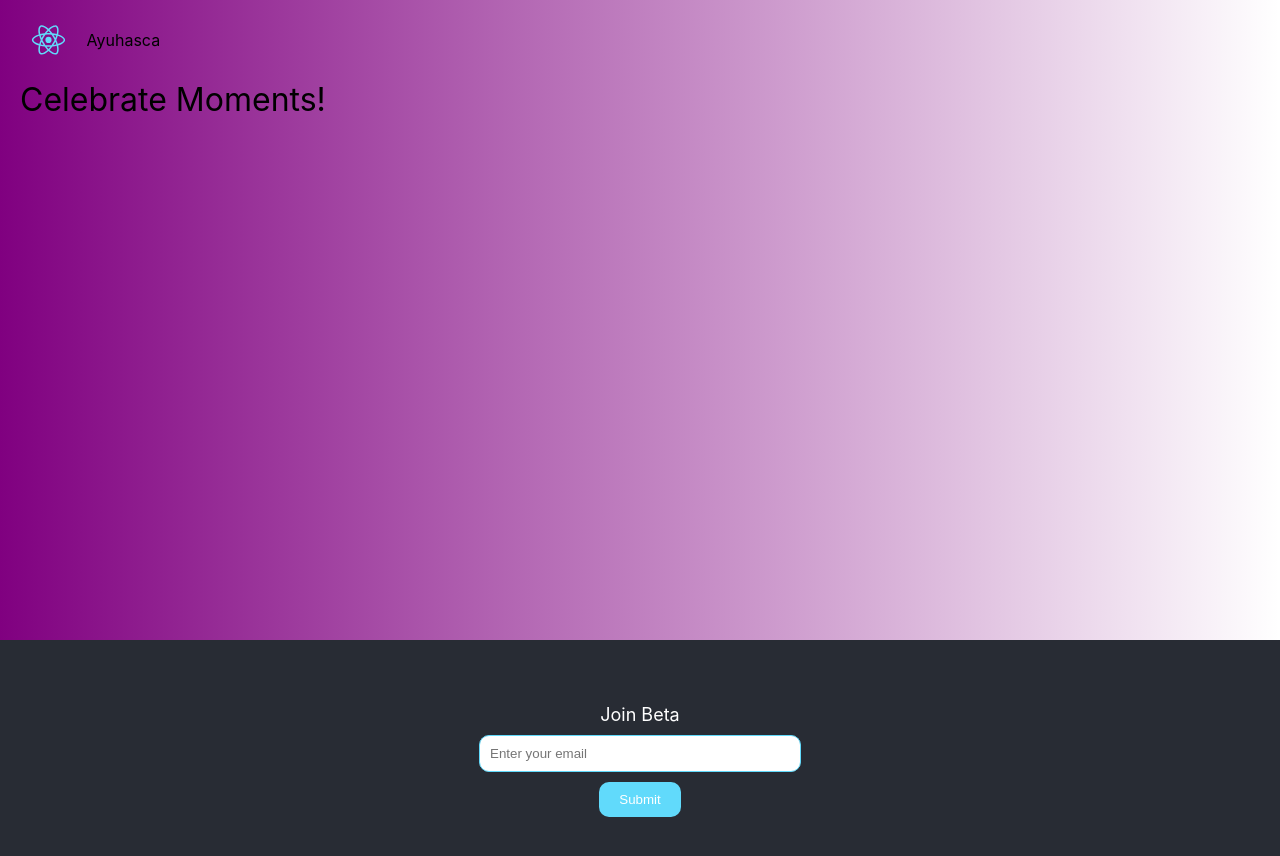
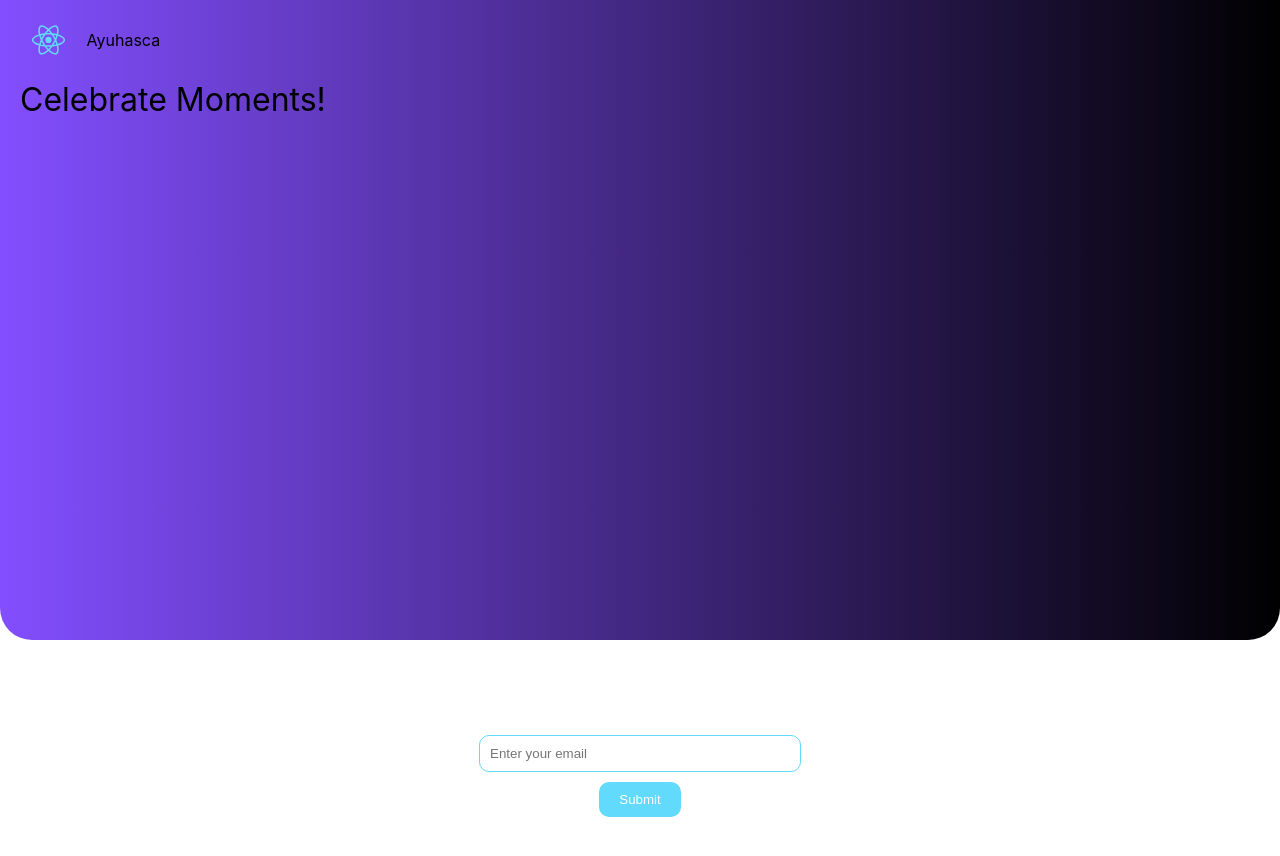
Before and after one commit to Madhusankamsk/ayuhasca-web, a React (Create React App) app: page / in a window 1280 px wide. Shown: the top 856 px of the page. Built offline with nearby package versions, Linux system fonts and the light colour scheme.

Commit message:
ui updates

```diff
--- a/src/App.css
+++ b/src/App.css
@@ -8,8 +8,10 @@
   flex-direction: column;
   align-items: flex-start;
   justify-content: flex-start; /* Align content to the top */
-  background: linear-gradient(to right, rgba(128, 0, 128, 1), rgba(128, 0, 128, 0));
+  background: linear-gradient(to right, rgba(131, 78, 255, 1), rgba(0, 0, 0, 1));
   padding: 20px;
+  border-bottom-left-radius:32px;
+  border-bottom-right-radius: 32px;
 }
 
 .LogoAndName {
@@ -37,7 +39,7 @@
   flex-direction: column;
   align-items: center;
   justify-content: center;
-  background-color: #282c34;
+  background-color: #ffffff;
   padding: 20px;
 }
 
```
